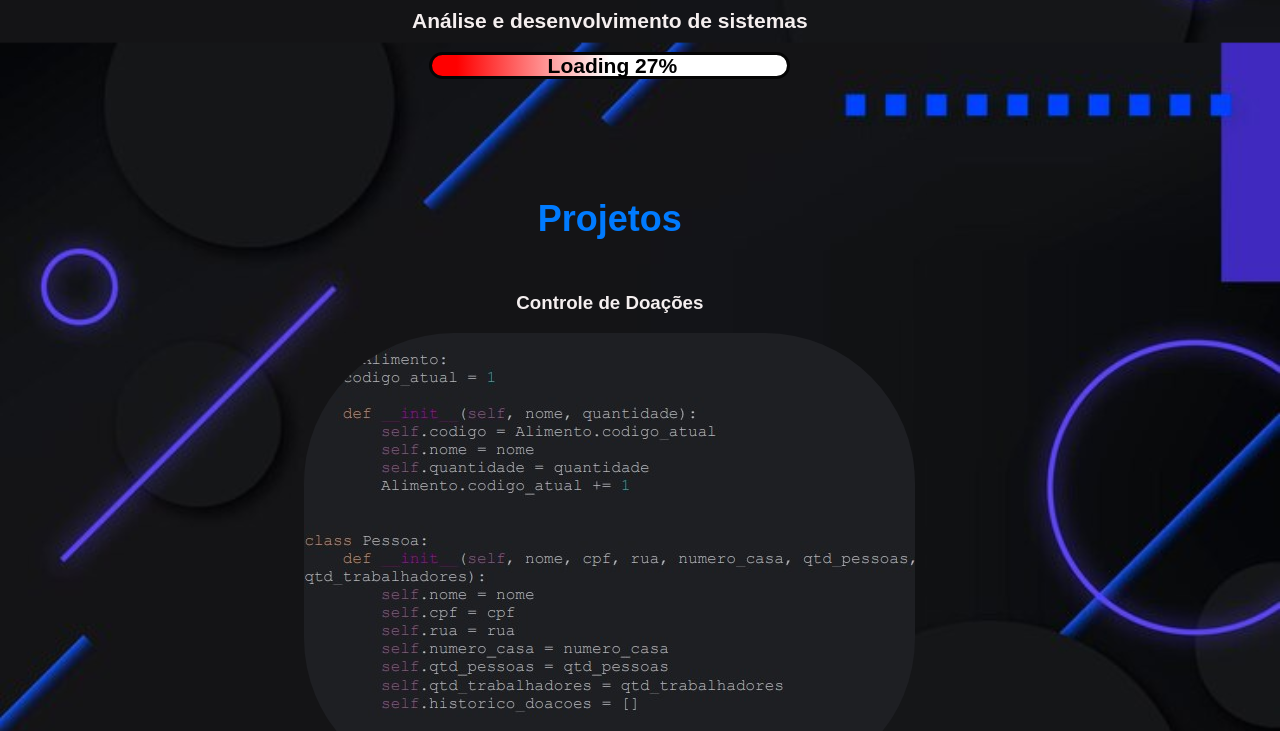
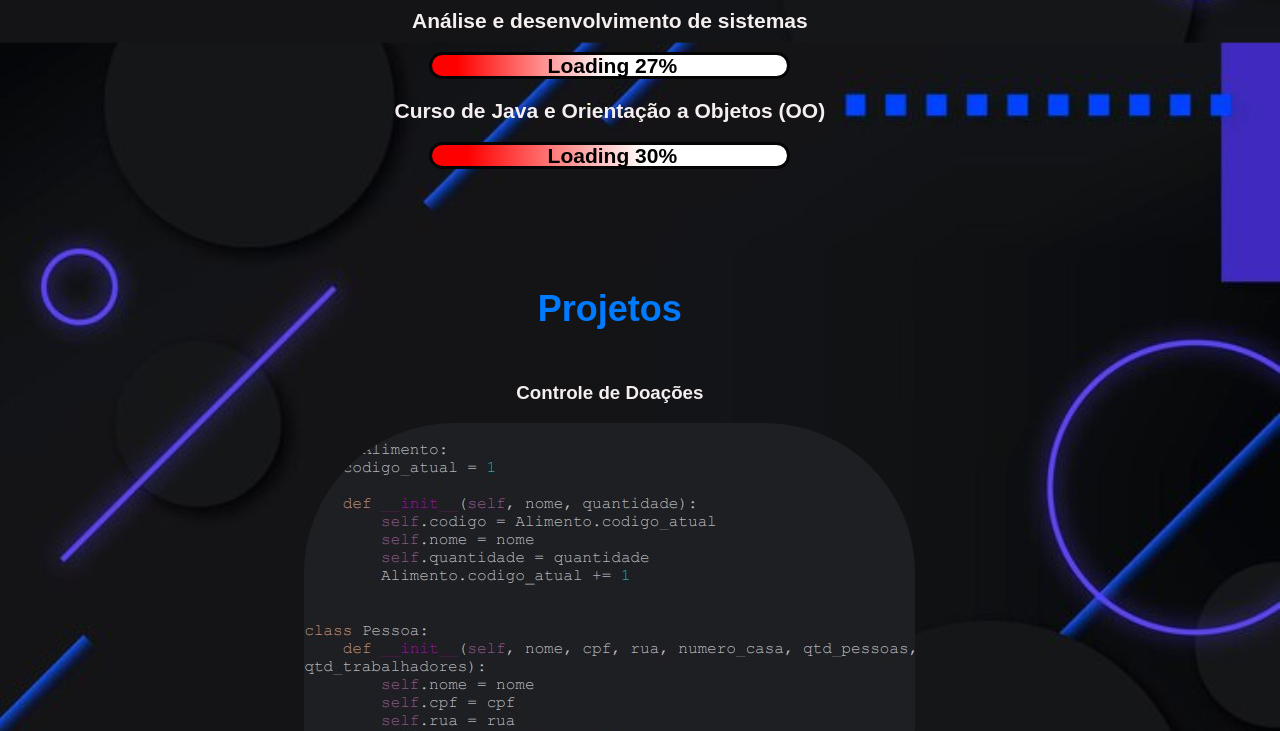
Before and after one commit to frroad/Portifolio, a plain HTML site: page index.html in a window 1280 px wide. Shown: the part 810-1541 px from the top of the page. Drawn offline with Linux system fonts and the light colour scheme; a script that the page names is missing.

Commit message:
Inserido informação de curso

```diff
--- a/estilo.css
+++ b/estilo.css
@@ -111,6 +111,15 @@ img {
     margin: 0 auto; /* Centraliza horizontalmente (alinhamento à esquerda e à direita) */
 }
 
+#loading3{
+    border-radius: 20px 20px 20px 20px;
+    border: #050505 solid;
+    max-width: 350px; /* Defina o valor desejado para a largura máxima */
+    background: linear-gradient(to right, red 10%, white 60%);
+    padding-left: 5px;
+    margin: 0 auto; /* Centraliza horizontalmente (alinhamento à esquerda e à direita) */
+}
+
 
 article {
     text-align: center; /* Centraliza o texto horizontalmente */
--- a/index.html
+++ b/index.html
@@ -37,6 +37,8 @@
         <p id="loading2"  style="color: black;">Complete 100%</p>
         <p>Análise e desenvolvimento de sistemas</p>
         <p id="loading1" style="color: black;">Loading 27%</p>
+        <p>Curso de Java e Orientação a Objetos (OO)</p>
+        <p id="loading3" style="color: black;">Loading 30%</p>
      <br><br><br><br><br>
         <h2>Projetos</h2>
     <table id="projetos">
```
